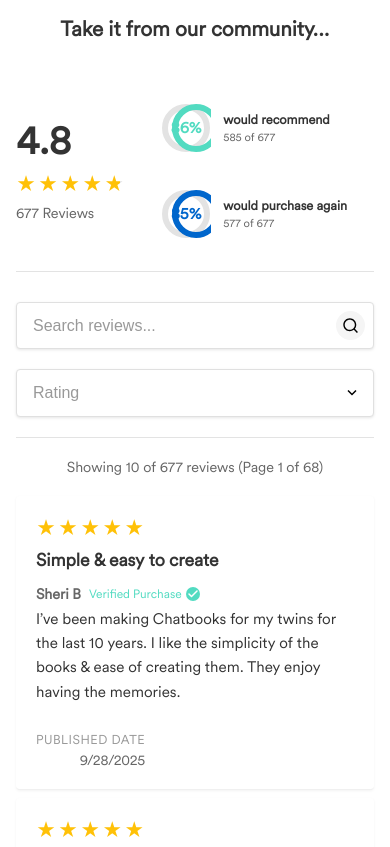
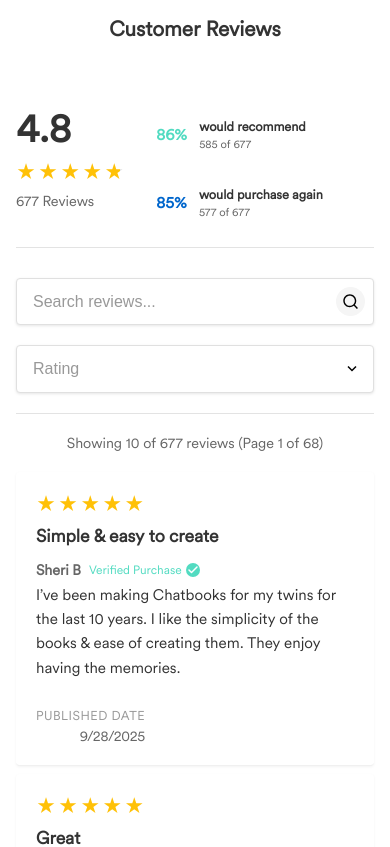
Before and after one commit to chtbks/cb-product-ratings, a React (Create React App) app: page / in a window 390 px wide. Shown: the top 847 px of the page. Built offline with nearby package versions, Linux system fonts and the light colour scheme.

Commit message:
adjusted alignment

```diff
--- a/src/App.css
+++ b/src/App.css
@@ -63,6 +63,7 @@
 .custom-summary-section {
   display: flex;
   align-items: center;
+  width: 100%;
   gap: 20px;
 }
 
@@ -793,12 +794,23 @@
   color: #888;
 }
 
+/* Analytics Section Container */
+.custom-analytics-section-container {
+  width: 100%;
+  height: 100px; /* Unified height control */
+  display: flex;
+  align-items: center;
+}
+
 /* Analytics Inline Container */
 .custom-analytics-inline-container {
   display: flex;
   gap: 16px;
-  margin-left: 30px;
-  align-items: flex-start;
+  margin-left: auto;
+  align-items: center; /* Changed from flex-start to center */
+  justify-content: flex-end;
+  width: 100%;
+  height: 100%; /* Inherit parent height */
 }
 
 /* Inline Recommend Friend Analytics Styles */
@@ -808,37 +820,15 @@
   gap: 12px;
   padding: 12px 16px;
   min-width: 200px;
+  height: 100%; /* Inherit from parent container */
+  box-sizing: border-box;
 }
 
-.custom-recommend-circle {
-  position: relative;
+.custom-recommend-percentage-text {
   display: flex;
   align-items: center;
   justify-content: center;
-  width: 60px;
-  height: 60px;
   flex-shrink: 0;
-}
-
-.custom-recommend-progress-ring {
-  position: absolute;
-  top: 0;
-  left: 0;
-  transform: rotate(-90deg);
-}
-
-.custom-recommend-progress-ring-background {
-  fill: none;
-  stroke: #e3e3e3;
-  stroke-width: 6;
-}
-
-.custom-recommend-progress-ring-fill {
-  fill: none;
-  stroke: #52DBC1;
-  stroke-width: 6;
-  stroke-linecap: round;
-  transition: stroke-dashoffset 0.5s ease-in-out;
 }
 
 .custom-recommend-text {
@@ -854,37 +844,15 @@
   gap: 12px;
   padding: 12px 16px;
   min-width: 200px;
+  height: 100%; /* Inherit from parent container */
+  box-sizing: border-box;
 }
 
-.custom-purchase-again-circle {
-  position: relative;
+.custom-purchase-again-percentage-text {
   display: flex;
   align-items: center;
   justify-content: center;
-  width: 60px;
-  height: 60px;
   flex-shrink: 0;
-}
-
-.custom-purchase-again-progress-ring {
-  position: absolute;
-  top: 0;
-  left: 0;
-  transform: rotate(-90deg);
-}
-
-.custom-purchase-again-progress-ring-background {
-  fill: none;
-  stroke: #e3e3e3;
-  stroke-width: 6;
-}
-
-.custom-purchase-again-progress-ring-fill {
-  fill: none;
-  stroke: #0066cc;
-  stroke-width: 6;
-  stroke-linecap: round;
-  transition: stroke-dashoffset 0.5s ease-in-out;
 }
 
 .custom-purchase-again-text {
@@ -894,9 +862,7 @@
 }
 
 .custom-recommend-percentage-inline {
-  position: relative;
-  z-index: 1;
-  font-size: 1.2rem;
+  font-size: 2rem;
   font-weight: 700;
   color: #52DBC1;
   line-height: 1;
@@ -917,9 +883,7 @@
 }
 
 .custom-purchase-again-percentage-inline {
-  position: relative;
-  z-index: 1;
-  font-size: 1.2rem;
+  font-size: 2rem;
   font-weight: 700;
   color: #0066cc;
   line-height: 1;
@@ -941,11 +905,21 @@
 
 /* Responsive Design for Inline Analytics */
 @media (max-width: 768px) {
+  .custom-reviews-summary-header {
+    width: 100%;
+  }
+
+  .custom-analytics-section-container {
+    margin-top: 16px;
+    height: 120px; /* Different height for mobile */
+  }
+
   .custom-analytics-inline-container {
     flex-direction: column;
     margin-left: 0;
     gap: 16px;
-    padding: 0 10px;
+    justify-content: flex-start;
+    height: 100%; /* Inherit parent height */
   }
 
   .custom-recommend-analytics-inline,
@@ -956,29 +930,13 @@
     width: 100%;
     padding: 16px;
     gap: 16px;
+    height: 100%; /* Inherit from parent container */
+    box-sizing: border-box;
   }
 
-  .custom-recommend-circle,
-  .custom-purchase-again-circle {
-    width: 60px;
-    height: 60px;
+  .custom-recommend-percentage-text,
+  .custom-purchase-again-percentage-text {
     flex-shrink: 0;
-    min-width: 60px;
-    min-height: 60px;
-    overflow: visible;
-  }
-
-  .custom-recommend-progress-ring,
-  .custom-purchase-again-progress-ring {
-    width: 60px;
-    height: 60px;
-  }
-
-  .custom-recommend-progress-ring circle,
-  .custom-purchase-again-progress-ring circle {
-    cx: 30;
-    cy: 30;
-    r: 26;
   }
 
   .custom-recommend-percentage-inline,
@@ -1002,7 +960,6 @@
 /* Extra small mobile devices */
 @media (max-width: 480px) {
   .custom-analytics-inline-container {
-    padding: 0 5px;
     gap: 12px;
   }
 
@@ -1010,27 +967,12 @@
   .custom-purchase-again-analytics-inline {
     padding: 12px;
     gap: 12px;
+    height: 70px;
   }
 
-  .custom-recommend-circle,
-  .custom-purchase-again-circle {
-    width: 50px;
-    height: 50px;
-    min-width: 50px;
-    min-height: 50px;
-  }
-
-  .custom-recommend-progress-ring,
-  .custom-purchase-again-progress-ring {
-    width: 50px;
-    height: 50px;
-  }
-
-  .custom-recommend-progress-ring circle,
-  .custom-purchase-again-progress-ring circle {
-    cx: 25;
-    cy: 25;
-    r: 21;
+  .custom-recommend-percentage-text,
+  .custom-purchase-again-percentage-text {
+    flex-shrink: 0;
   }
 
   .custom-recommend-percentage-inline,
--- a/src/App.js
+++ b/src/App.js
@@ -262,7 +262,7 @@ function App() {
   return (
     <div className="app">
       <div className="reviews-section-wrapper">
-        <div className="reviews-title">Take it from our community...</div>
+        <div className="reviews-title">Customer Reviews</div>
 
         <div className="custom-widget-container">
           <div className="custom-main-layout">
@@ -319,35 +319,12 @@ function App() {
                   </div>
 
                   {/* Analytics - Same Line */}
+                  <div className="custom-analytics-section-container">
                     <div className="custom-analytics-inline-container">
                        {/* Recommend Friend Analytics */}
                        {stats.recommendFriendStats.totalResponses > 0 && (
                          <div className="custom-recommend-analytics-inline">
-                         <div className="custom-recommend-circle">
-                           <svg className="custom-recommend-progress-ring" width="60" height="60">
-                             <circle
-                               className="custom-recommend-progress-ring-background"
-                               cx="30"
-                               cy="30"
-                               r="26"
-                               fill="none"
-                               stroke="#e3e3e3"
-                               strokeWidth="6"
-                             />
-                             <circle
-                               className="custom-recommend-progress-ring-fill"
-                               cx="30"
-                               cy="30"
-                               r="26"
-                               fill="none"
-                               stroke="#52DBC1"
-                               strokeWidth="6"
-                               strokeDasharray={`${2 * Math.PI * 26}`}
-                               strokeDashoffset={`${2 * Math.PI * 26 * (1 - stats.recommendFriendStats.recommendRate / 100)}`}
-                               strokeLinecap="round"
-                               transform="rotate(-90 30 30)"
-                             />
-                           </svg>
+                           <div className="custom-recommend-percentage-text">
                              <span className="custom-recommend-percentage-inline">{Math.round(stats.recommendFriendStats.recommendRate)}%</span>
                            </div>
                            <div className="custom-recommend-text">
@@ -362,31 +339,7 @@ function App() {
                        {/* Purchase Again Analytics */}
                        {stats.purchaseAgainStats.totalResponses > 0 && (
                          <div className="custom-purchase-again-analytics-inline">
-                         <div className="custom-purchase-again-circle">
-                           <svg className="custom-purchase-again-progress-ring" width="60" height="60">
-                             <circle
-                               className="custom-purchase-again-progress-ring-background"
-                               cx="30"
-                               cy="30"
-                               r="26"
-                               fill="none"
-                               stroke="#e3e3e3"
-                               strokeWidth="6"
-                             />
-                             <circle
-                               className="custom-purchase-again-progress-ring-fill"
-                               cx="30"
-                               cy="30"
-                               r="26"
-                               fill="none"
-                               stroke="#0066cc"
-                               strokeWidth="6"
-                               strokeDasharray={`${2 * Math.PI * 26}`}
-                               strokeDashoffset={`${2 * Math.PI * 26 * (1 - stats.purchaseAgainStats.purchaseAgainRate / 100)}`}
-                               strokeLinecap="round"
-                               transform="rotate(-90 30 30)"
-                             />
-                           </svg>
+                           <div className="custom-purchase-again-percentage-text">
                              <span className="custom-purchase-again-percentage-inline">{Math.round(stats.purchaseAgainStats.purchaseAgainRate)}%</span>
                            </div>
                            <div className="custom-purchase-again-text">
@@ -397,6 +350,7 @@ function App() {
                            </div>
                          </div>
                        )}
+                    </div>
                   </div>
                 </div>
               </div>
```
Lines whose indentation alone changed are shown as unchanged.
